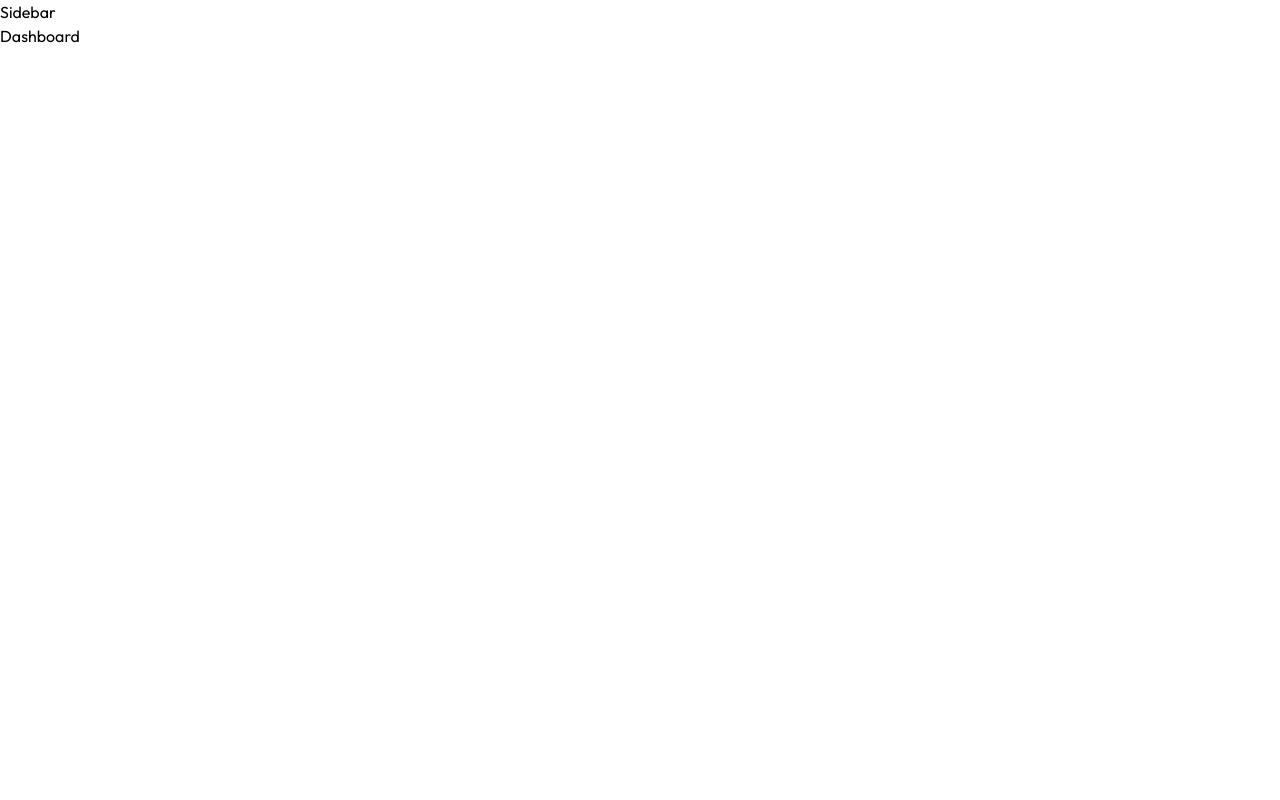
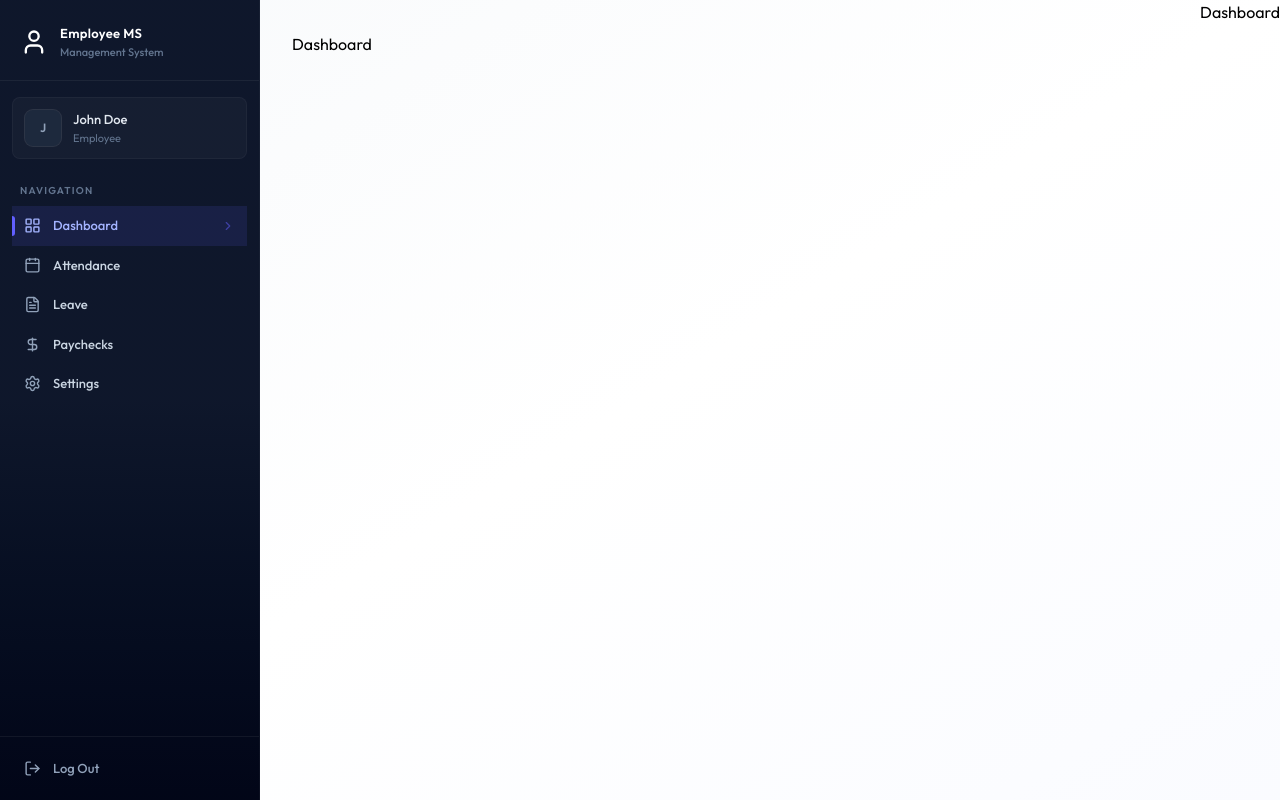
Before and after one commit to muzakryder2/mern-ems, a React (Vite) app in the folder client/: page /dashboard in a window 1280 px wide. Built offline with nearby package versions, Linux system fonts and the light colour scheme.

Commit message:
completed sidebar

```diff
--- a/client/src/components/login-form.jsx
+++ b/client/src/components/login-form.jsx
@@ -1,7 +1,7 @@
+import { useState } from "react";
 import { Link } from "react-router-dom";
 import { ArrowLeftIcon, EyeIcon, EyeOffIcon, Loader2Icon } from "lucide-react";
 import LoginLeftSide from "../components/login-left-side";
-import { useState } from "react";
 
 export default function LoginForm({ role, title, subtitle }) {
   const [email, setEmail] = useState("");
--- /dev/null
+++ b/client/src/components/sidebar.jsx
@@ -0,0 +1,171 @@
+import { useEffect, useState } from "react";
+import { Link, replace, useLocation, useNavigate } from "react-router-dom";
+import { dummyProfileData } from "../assets/assets";
+import {
+  CalendarIcon,
+  ChevronRightIcon,
+  DollarSignIcon,
+  FileTextIcon,
+  LayoutGridIcon,
+  LogOutIcon,
+  MenuIcon,
+  SettingsIcon,
+  UserIcon,
+  XIcon,
+} from "lucide-react";
+
+export default function Sidebar() {
+  const { pathname } = useLocation();
+  const navigate = useNavigate();
+  const [username, setUsername] = useState("");
+  const [mobileOpen, setMobileOpen] = useState(false);
+  const role = "" || "EMPLOYEE";
+  const navItems = [
+    { name: "Dashboard", href: "/dashboard", icon: LayoutGridIcon },
+    role === "ADMIN"
+      ? { name: "Employees", href: "/employees", icon: UserIcon }
+      : { name: "Attendance", href: "/attendance", icon: CalendarIcon },
+    { name: "Leave", href: "/leave", icon: FileTextIcon },
+    { name: "Paychecks", href: "/paychecks", icon: DollarSignIcon },
+    { name: "Settings", href: "/settings", icon: SettingsIcon },
+  ];
+
+  useEffect(() => {
+    setUsername(`${dummyProfileData.firstName} ${dummyProfileData.lastName}`);
+  }, []);
+
+  // Close mobile sidebar on route change
+  useEffect(() => {
+    setMobileOpen(false);
+  }, [pathname]);
+
+  const handleLogout = () => {
+    navigate("/login");
+  };
+
+  const sidebarContent = (
+    <>
+      {/* Brand header */}
+      <div className="px-5 pt-6 pb-5 border-b border-white/6">
+        <div className="flex items-center justify-between">
+          <div className="flex items-center gap-3">
+            <UserIcon className="text-white size-7" />
+            <div>
+              <p className="font-semibold text-[13px] text-white tracking-wide">
+                Employee MS
+              </p>
+              <p className="text-[11px] text-slate-500 font-medium">
+                Management System
+              </p>
+            </div>
+          </div>
+          {/* Close menu on mobile */}
+          <button
+            className="lg:hidden text-slate-400 hover:text-white p-1"
+            onClick={() => setMobileOpen(false)}
+          >
+            <XIcon size={20} />
+          </button>
+        </div>
+      </div>
+
+      {/* User profile card */}
+      {username && (
+        <div className="mx-3 mt-4 mb-1 p-3 rounded-lg bg-white/3 border border-white/4">
+          <div className="flex items-center gap-3">
+            <div className="w-9 h-9 rounded-lg bg-slate-800 flex items-center justify-center ring-1 ring-white/10 shrink-0">
+              <span className="text-slate-400 text-xs font-semibold">
+                {username.charAt(0).toUpperCase()}
+              </span>
+            </div>
+
+            <div className="min-w-0">
+              <p className="text-[13px] font-medium text-slate-200 truncate">
+                {username}
+              </p>
+              <p className="text-[11px] text-slate-500 truncate">
+                {role === "ADMIN" ? "Administrator" : "Employee"}
+              </p>
+            </div>
+          </div>
+        </div>
+      )}
+
+      {/* Navigation label */}
+      <div className="px-5 pt-5 pb-2">
+        <p className="text-[10px] font-semibold uppercase tracking-[0.12em] text-slate-500">
+          Navigation
+        </p>
+      </div>
+
+      {/* Navigation list */}
+      <div className="flex-1 px-3 space-y- overflow-y-auto">
+        {navItems.map((item) => {
+          const isActive = pathname.startsWith(item.href);
+
+          return (
+            <Link
+              key={item.name}
+              to={item.href}
+              className={`group flex items-center gap-3 px-3 py-2.5 runded-md text-[13px] font-medium transition-all duration-150 relative ${isActive ? "bg-indigo-500/12 text-indigo-300" : "text-slate-300 hover:text-white hover:bg-white/4"}`}
+            >
+              {isActive && (
+                <div className="absolute left-0 top-1/2 -translate-y-1/2 w-0.75 h-5 rounded-r-full bg-indigo-500" />
+              )}
+              <item.icon
+                className={`w-4.25 h-4.25 shrink-0 ${isActive ? "text-indigo-300" : "text-slate-400 group-hover:text-slate-300"}`}
+              />
+              <span className="flex-1">{item.name}</span>
+              {isActive && (
+                <ChevronRightIcon className="w-3.5 h-3.5 text-indigo-500/50" />
+              )}
+            </Link>
+          );
+        })}
+      </div>
+
+      {/* Logout link */}
+      <div className="p-3 border-t border-white/6">
+        <button
+          className="flex items-center gap-3 w-full px-3 py-2.5 rounded-md text-[13px] font-medium text-slate-400 hover:text-rose-400 hover:bg-rose-800/8 transition-all duration-150"
+          onClick={handleLogout}
+        >
+          <LogOutIcon className="w-4.25 h-4.25" />
+          <span>Log Out</span>
+        </button>
+      </div>
+    </>
+  );
+
+  return (
+    <>
+      {/* Mobile hamburger button */}
+      <button
+        className="lg:hidden fixed top-4 left-4 z-50 p-2 bg-slate-900 text-white rounded-lg shadow-lg border border-white/10"
+        onClick={() => setMobileOpen(true)}
+      >
+        <MenuIcon size={20} />
+      </button>
+
+      {/* Mobile overlay */}
+      {mobileOpen && (
+        <div
+          className="lg:hidden fixed inset-0 bg-black/60 backdrop-blur-sm z-40"
+          onClick={() => setMobileOpen(false)}
+        />
+      )}
+
+      {/* Sidebar Desktop */}
+      <aside className="hidden lg:flex flex-col h-full w-65 bg-linear-to-b from-slate-900 via-slate-900 to-slate-950 text-white shrink-0 border-r border-white/4">
+        {sidebarContent}
+      </aside>
+
+      {/* Sidebar mobile */}
+      <aside
+        className={`lg:hidden fixed inset-y-0 left-0 w-72 bg-linear-to-b from-slate-900 via-slate-900 to-slate-950 text-white z-50 flex flex-col trasform transition-transform duration-300 ${mobileOpen ? "translate-x-0" : "-translate-x-full"}`}
+      >
+        {sidebarContent}
+      </aside>
+    </>
+  );
+}
--- a/client/src/pages/layout.jsx
+++ b/client/src/pages/layout.jsx
@@ -1,9 +1,15 @@
 import { Outlet } from "react-router-dom";
+import Sidebar from "../components/sidebar";
 
 export default function Layout() {
   return (
-    <div>
-      <h1>Sidebar</h1>
+    <div className="flex h-screen bg-linear-to-br from-slate-50 via-white to-indigo-50/30">
+      <Sidebar />
+      <main className="flex-1 overflow-y-auto">
+        <div className="p-4 pt-16 sm:p-6 sm:pt-6 lg:p-8 max-w-400 mx-auto">
+          <Outlet />
+        </div>
+      </main>
       <Outlet />
     </div>
   );
```
